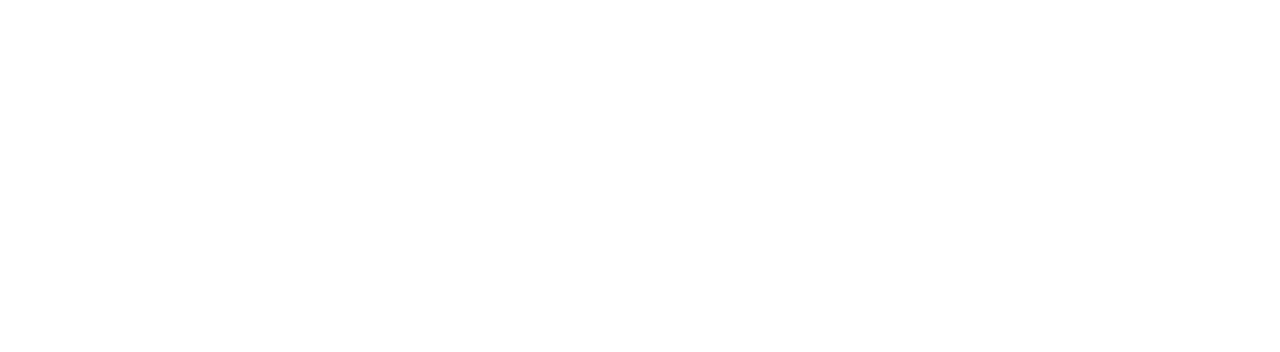
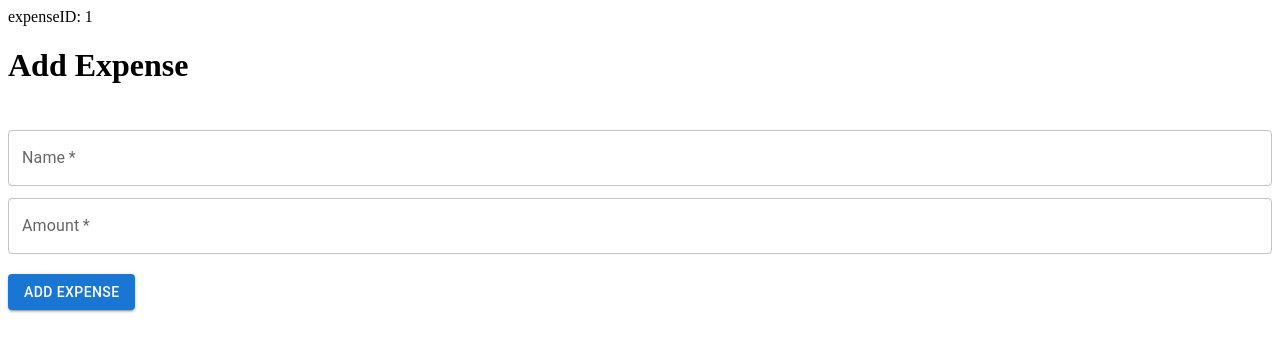
Before and after one commit to seungeonK/budget_manager, a React (Create React App) app in the folder client/: page /addExpense/1 in a window 1280 px wide. Before the commit this address had no page. Shown: the top 352 px of the page. Built offline with nearby package versions, Linux system fonts and the light colour scheme.

Commit message:
basic forms completed

```diff
--- a/client/src/App.js
+++ b/client/src/App.js
@@ -1,19 +1,22 @@
 import React from 'react';
 import Home from "./components/pages/Home";
-//import RevenueForm from './components/pages/RevenueForm';
-//import ExpenseForm from './components/pages/ExpenseForm';
+import AddExpense from './components/pages/forms/AddExpense';
+import AddRevenue from './components/pages/forms/AddRevenue';
+import EditExpense from './components/pages/forms/EditExpense';
+import EditRevenue from './components/pages/forms/EditRevenue';
 import { BrowserRouter as Router, Route, Routes } from "react-router-dom";
-import FormTemplate from "./components/FormTemplate";
 
 function App() {
-  //<Route exact path="/editRevenue/:revenueID" component={EditMenuItem} />
-  //<Route exact path="/editExpense/:expenseID" component={EditRestaurant} />
+
   return (
     <div>
       <Router>
         <Routes>
-          <Route exact path="/" element={<Home/>} />
-          <Route exact path="/form" element={<FormTemplate/>} />
+          <Route exact path="/" element={<Home />} />
+          <Route exact path="/addRevenue/:revenueID" element={<AddRevenue />} />
+          <Route exact path="/addExpense/:expenseID" element={<AddExpense />} />
+          <Route exact path="/editRevenue/:revenueID" element={<EditRevenue />} />
+          <Route exact path="/editExpense/:expenseID" element={<EditExpense />} />
         </Routes>
       </Router>
     </div>
--- a/client/src/components/FormTemplate.js
+++ b/client/src/components/FormTemplate.js
@@ -1,9 +1,32 @@
 import React from 'react'
+import { TextField, Button, Stack } from '@mui/material';
 
-const FormTemplate = () => {
+//formName = Add Revenue, Edit Revenue, Add Expense, Delete Expense
+const FormTemplate = ({ formName }) => {
     return (
         <div>
-            FormTemplate
+            <Stack spacing={2}>
+                <div><h1>{formName}</h1></div>
+                <div>
+                    <form noValidate autoComplete="off">
+                        <TextField
+                            label="Name"
+                            variant="outlined"
+                            fullWidth
+                            required
+                            margin="dense"
+                        />
+                        <TextField
+                            label="Amount"
+                            variant="outlined"
+                            fullWidth
+                            required
+                            margin="dense"
+                        />
+                    </form>
+                </div>
+                <div><Button variant="contained">{formName}</Button></div>
+            </Stack>
         </div>
     )
 }
--- a/client/src/components/pages/forms/AddExpense.js
+++ b/client/src/components/pages/forms/AddExpense.js
@@ -1,9 +1,14 @@
 import React from 'react'
+import FormTemplate from '../../FormTemplate'
+import { useParams } from "react-router-dom";
 
 const AddExpense = () => {
+    //this uses the :expenseID parameter from the routing URL
+    let params = useParams();
     return (
         <div>
-            AddExpense
+            <div>expenseID: {params.expenseID}</div>
+            <FormTemplate formName={"Add Expense"} />
         </div>
     )
 }
--- a/client/src/components/pages/forms/AddRevenue.js
+++ b/client/src/components/pages/forms/AddRevenue.js
@@ -1,9 +1,13 @@
 import React from 'react'
+import FormTemplate from '../../FormTemplate'
+import { useParams } from "react-router-dom";
 
 const AddRevenue = () => {
+    let params = useParams();
     return (
         <div>
-            AddRevenue
+            <div>revenueID: {params.revenueID}</div>
+            <FormTemplate formName={"Add Revenue"} />
         </div>
     )
 }
--- a/client/src/components/pages/forms/EditExpense.js
+++ b/client/src/components/pages/forms/EditExpense.js
@@ -1,9 +1,13 @@
 import React from 'react'
+import FormTemplate from '../../FormTemplate'
+import { useParams } from "react-router-dom";
 
 const EditExpense = () => {
+    let params = useParams();
     return (
         <div>
-            EditExpense
+            <div>expenseID: {params.expenseID}</div>
+            <FormTemplate formName={"Edit Expense"} />
         </div>
     )
 }
--- a/client/src/components/pages/forms/EditRevenue.js
+++ b/client/src/components/pages/forms/EditRevenue.js
@@ -1,11 +1,15 @@
 import React from 'react'
+import FormTemplate from '../../FormTemplate'
+import { useParams } from "react-router-dom";
 
-const AddRevenue = () => {
+const EditRevenue = () => {
+    let params = useParams();
     return (
         <div>
-            AddRevenue
+            <div>revenueID: {params.revenueID}</div>
+            <FormTemplate formName={"Edit Revenue"} />
         </div>
     )
 }
 
-export default AddRevenue
+export default EditRevenue
```
